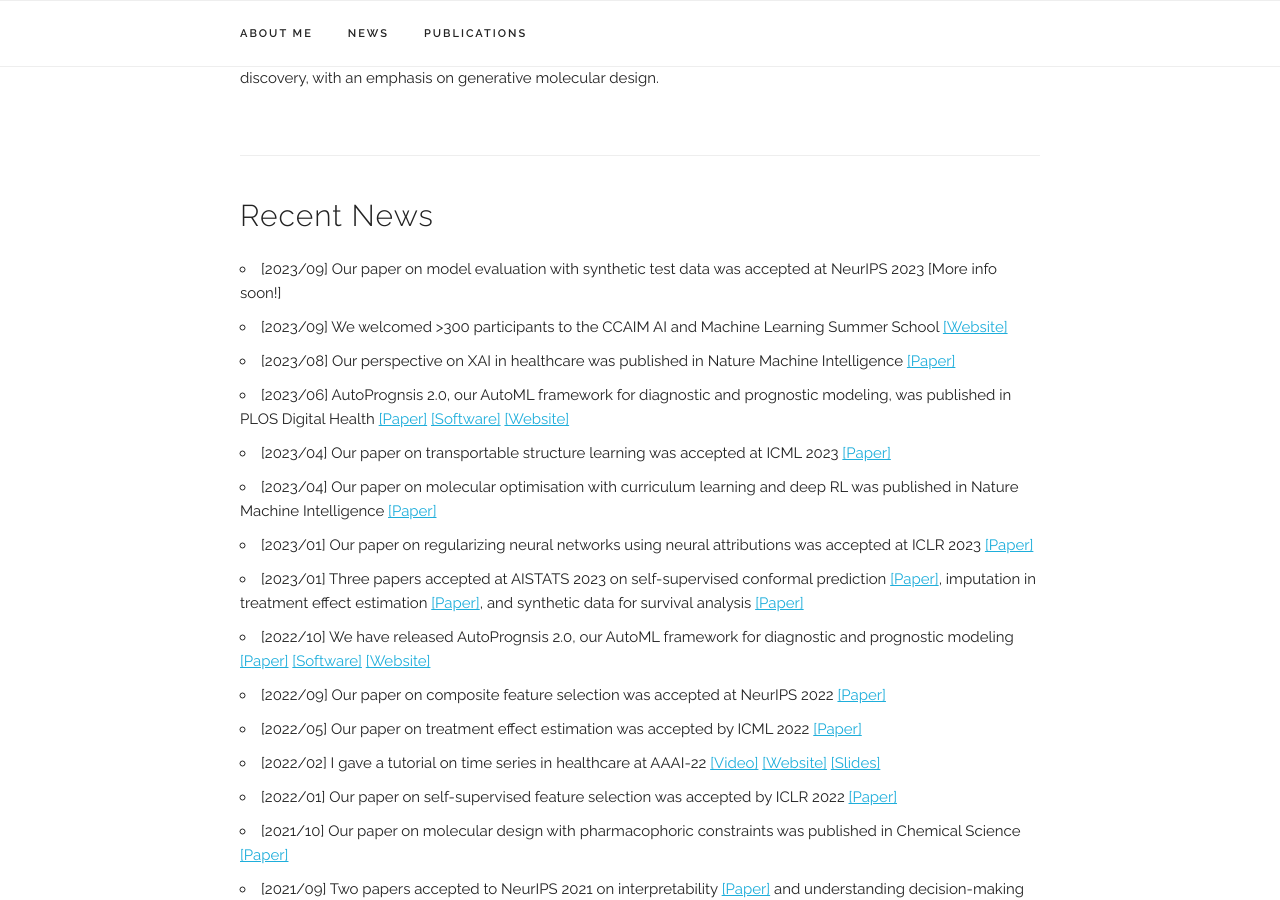
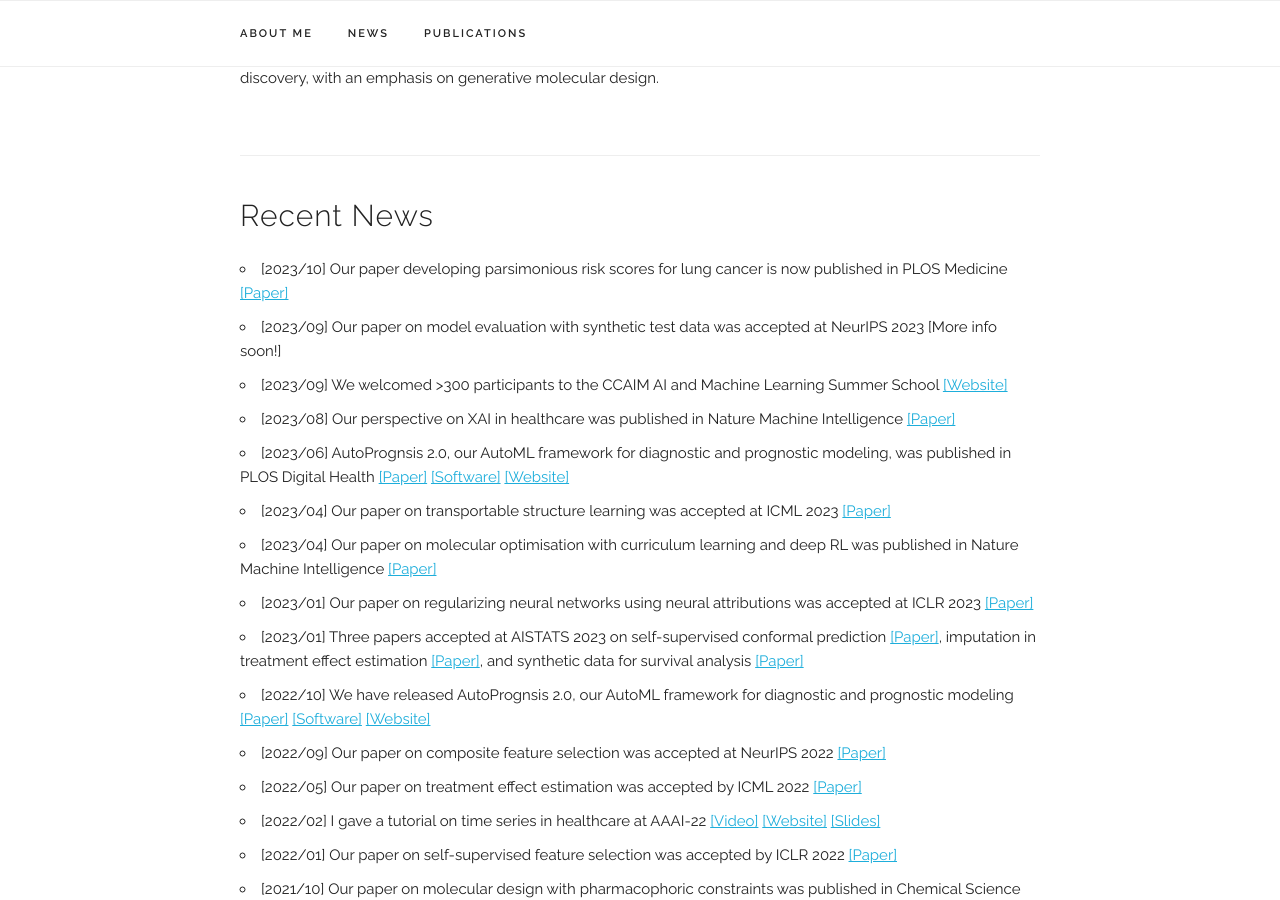
Before and after one commit to fimrie/fimrie.github.io, a Jekyll site: the page built from index.html, in a window 1280 px wide and 900 px high, scrolled down 622 px. Built offline with Jekyll 4.4.1, drawn with Linux system fonts in a browser that asks for light colours; some web fonts are replaced.

Commit message:
Update news

```diff
--- a/index.html
+++ b/index.html
@@ -22,6 +22,7 @@ title: Home
 <div class="docs-section" id="news">
   <h4>Recent News</h4>
   <ul>
+    <li>[2023/10] Our paper developing parsimonious risk scores for lung cancer is now published in PLOS Medicine <a href="https://journals.plos.org/plosmedicine/article?id=10.1371/journal.pmed.1004287">[Paper]</a></li>
     <li>[2023/09] Our paper on model evaluation with synthetic test data was accepted at NeurIPS 2023 [More info soon!]</li>
     <li>[2023/09] We welcomed >300 participants to the CCAIM AI and Machine Learning Summer School <a href="https://ccaim.cam.ac.uk/summer-school/">[Website]</a></li>
     <li>[2023/08] Our perspective on XAI in healthcare was published in Nature Machine Intelligence <a href="https://www.nature.com/articles/s42256-023-00698-2">[Paper]</a></li>
```
